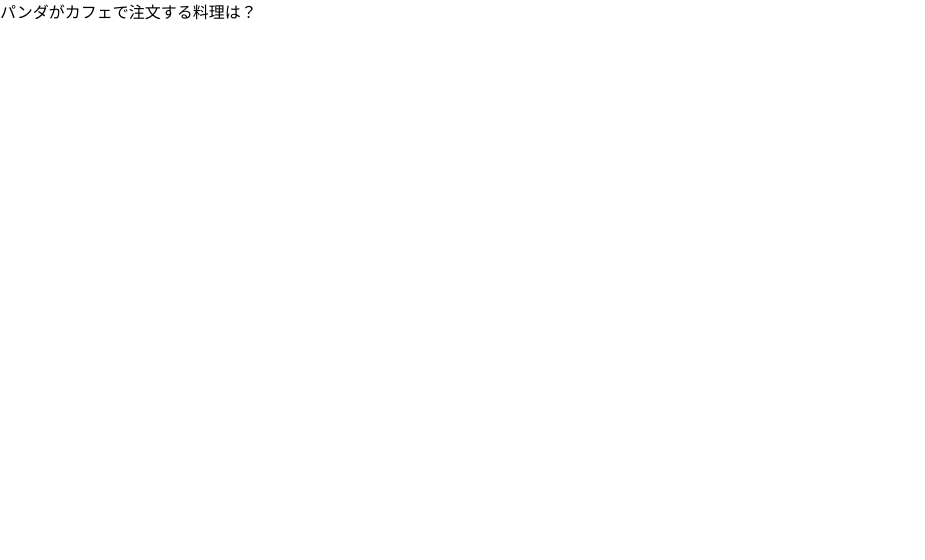
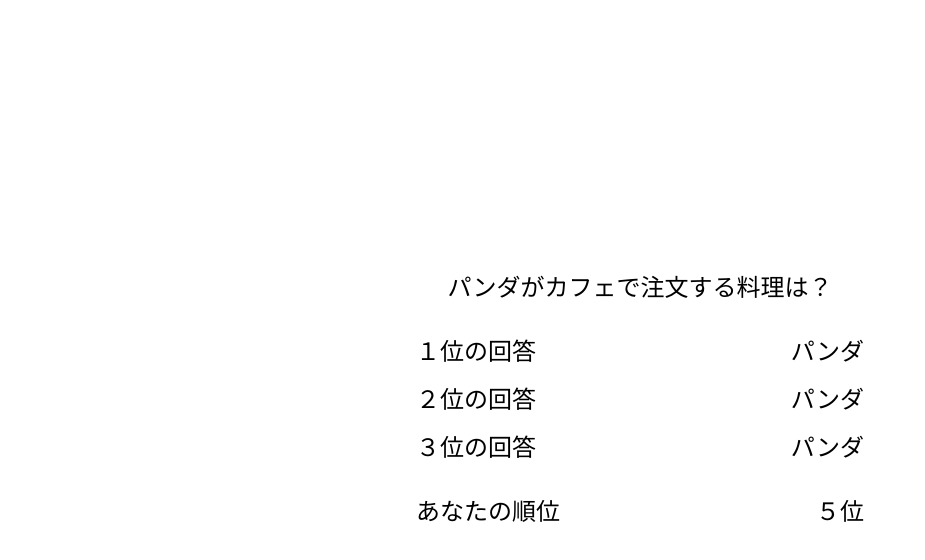
Before and after one commit to KyoyaIwatsuru/OhGireal, a Next.js app: page /result in a window 1280 px wide. Shown: the top 560 px of the page, without its empty margins (0-925 px from the left). Built offline with nearby package versions, Linux system fonts and the light colour scheme.

Commit message:
refs #6: resultのページの作成

```diff
--- a/src/app/result/page.tsx
+++ b/src/app/result/page.tsx
@@ -1,7 +1,25 @@
-export default function Page () {
+export default function result() {
   return (
-    <main>
-      <h1>パンダがカフェで注文する料理は？</h1>
-    </main>
-  )
+    <div className="flex justify-center items-center h-screen">
+      <div className="max-w-md w-full">
+      <div className="text-2xl text-center mb-8">パンダがカフェで注文する料理は？</div>
+        <div className="flex justify-between items-center">
+          <div className="text-2xl">１位の回答</div>
+          <div className="text-2xl">パンダ</div>
+        </div>
+        <div className="flex justify-between items-center mt-4">
+          <div className="text-2xl">２位の回答</div>
+          <div className="text-2xl">パンダ</div>
+        </div>
+        <div className="flex justify-between items-center mt-4">
+          <div className="text-2xl">３位の回答</div>
+          <div className="text-2xl">パンダ</div>
+        </div>
+        <div className="flex justify-between items-center mt-8">
+          <div className="text-2xl">あなたの順位</div>
+          <div className="text-2xl">５位</div>
+        </div>
+      </div>
+    </div>
+  );
 }
```
